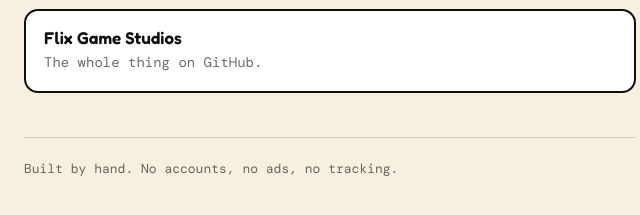
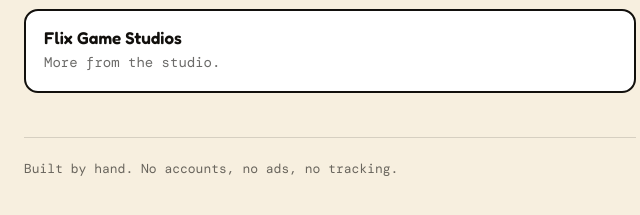
Before and after one commit to Flix-Game-Studios/flix-game-studios.github.io, a plain HTML site: page pip-kick/index.html in a window 1280 px wide. Shown: the part 721-936 px from the top of the page, 310-950 px from the left. Drawn offline with nearby package versions, Linux system fonts and the light colour scheme.

Commit message:
Point the source links at the studio; the game repo is private

```diff
--- a/pip-kick/index.html
+++ b/pip-kick/index.html
@@ -55,7 +55,7 @@
     <a href="./support.html"><b>Support</b><span>How to play, common questions, how to get in touch.</span></a>
     <a href="./levels.html"><b>How the levels were built</b><span>Sixty levels, a kick budget, and the bot that played them.</span></a>
     <a href="./roadmap.html"><b>Roadmap</b><span>What shipped and what is next.</span></a>
-    <a href="https://github.com/Flix-Game-Studios"><b>Flix Game Studios</b><span>The whole thing on GitHub.</span></a>
+    <a href="https://github.com/Flix-Game-Studios"><b>Flix Game Studios</b><span>More from the studio.</span></a>
   </div>
   <footer>Built by hand. No accounts, no ads, no tracking.</footer>
 </main>
```
Also changed, not shown: pip-kick/roadmap.html (+1 -1 lines).
